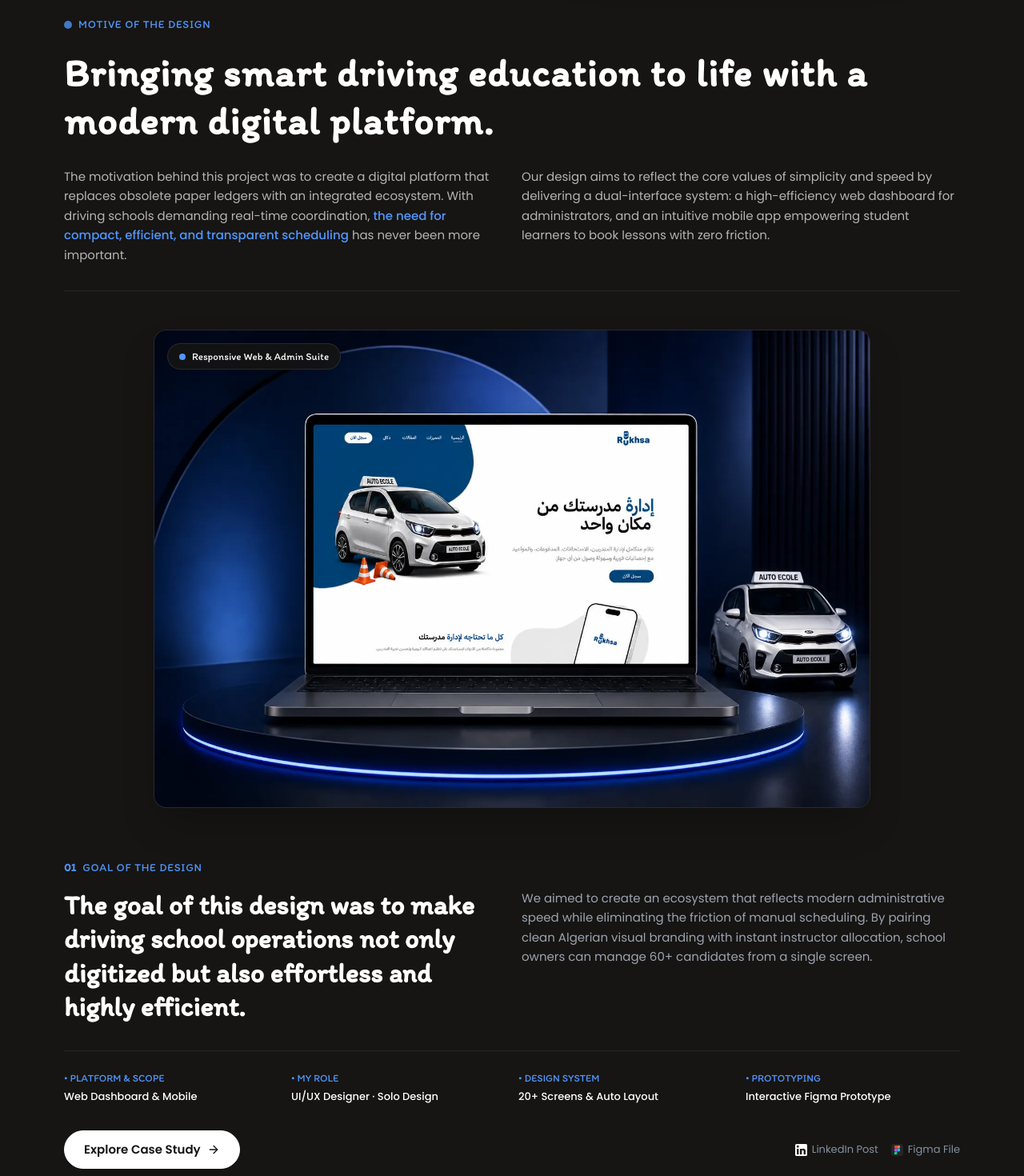
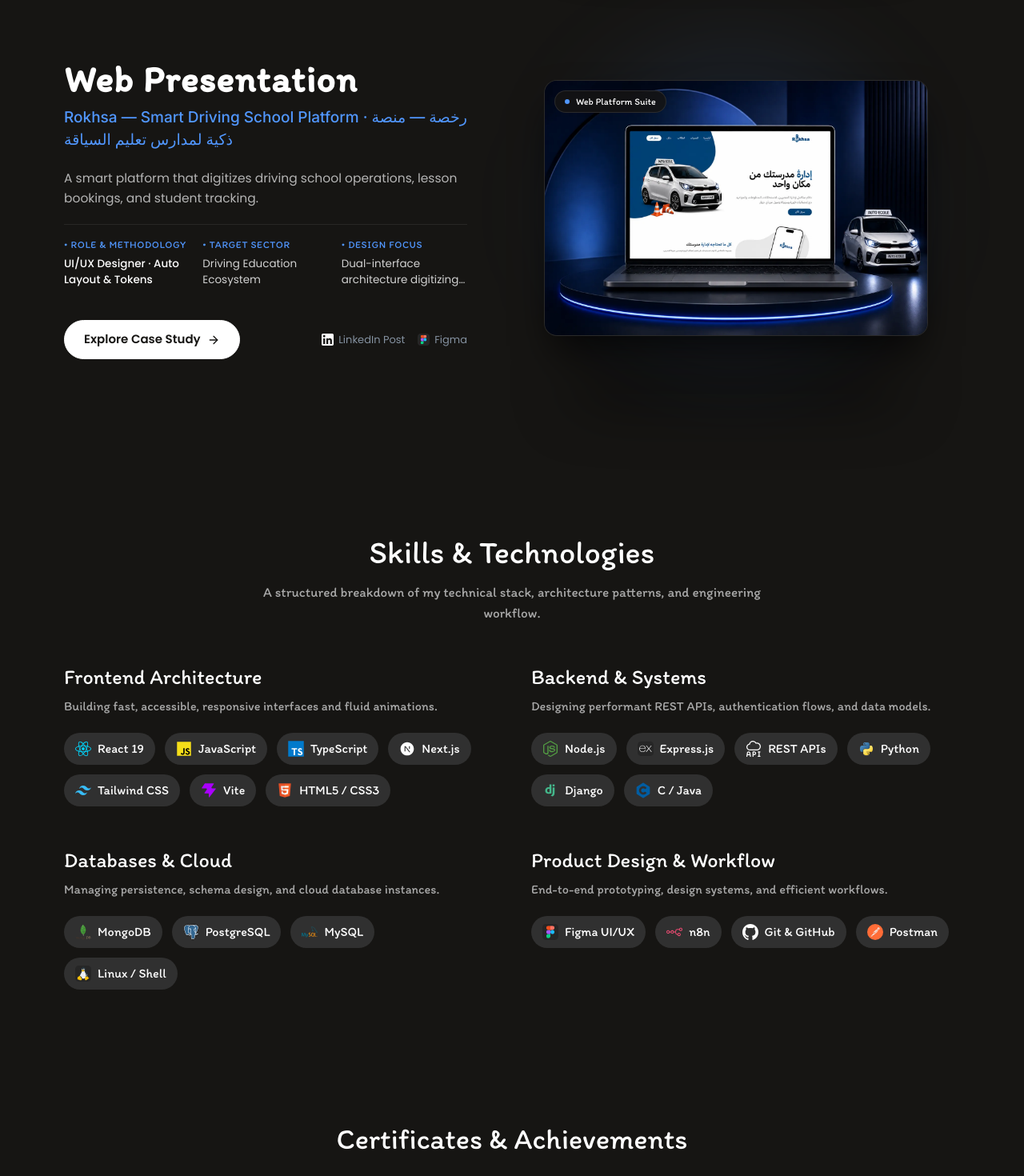
Before and after one commit to lo-ucif/lo__ucif-portfolio, a React (Vite) app: page / in a window 1280 px wide. Shown: the part 6740-8210 px from the top of the page at 80% size. Built offline with nearby package versions, Linux system fonts and the light colour scheme; a web font is replaced by a local one.

Commit message:
feat: add CaseStudyCard component for portfolio case studies

```diff
--- a/src/features/case-studies/components/CaseStudyCard.tsx
+++ b/src/features/case-studies/components/CaseStudyCard.tsx
@@ -21,6 +21,7 @@ export function CaseStudyCard(props: CaseStudy) {
     mainDesignFocus,
     heroImage,
     platformType = "app",
+    organization,
     figmaLink,
     liveDemo,
     linkedin,
@@ -36,10 +37,18 @@ export function CaseStudyCard(props: CaseStudy) {
     e.stopPropagation();
   };
 
-  // =========================================================================
-  // APP PRESENTATION (Left Text & Info + Right 3D Fanned Phones)
-  // =========================================================================
-  if (platformType === "app") {
+  const presentationHeading =
+    platformType === "app" ? "Mobile Presentation" : "Web Presentation";
+
+  const targetLabel =
+    platformType === "app" ? "Target Institution" : "Target Sector";
+
+  const targetValue =
+    organization ||
+    (platformType === "app"
+      ? "Constantine Faculty of Medicine"
+      : "Algerian Driving Schools");
+
   return (
     <motion.article
       initial={{ opacity: 0, y: 35 }}
@@ -58,7 +67,7 @@ export function CaseStudyCard(props: CaseStudy) {
             onClick={handleCardClick}
             className="font-['Itim'] text-[32px] sm:text-[42px] lg:text-[46px] font-bold text-white tracking-wide leading-tight cursor-pointer hover:text-[#5197ff] transition-colors"
           >
-              Mobile Presentation
+            {presentationHeading}
           </h3>
           {arabicTitle && (
             <span className="font-['Inter'] text-[17px] sm:text-[19px] text-[#5197ff] font-medium">
@@ -72,7 +81,7 @@ export function CaseStudyCard(props: CaseStudy) {
           {shortDescription}
         </p>
 
-          {/* Metadata Grid (Role, Institution, Design Focus) */}
+        {/* Metadata Grid (Role, Institution/Sector, Design Focus) */}
         <div className="grid grid-cols-1 sm:grid-cols-3 gap-4 pt-4 pb-2 border-t border-white/[0.08] w-full">
           <div className="flex flex-col">
             <span className="font-['Itim'] text-[12.5px] text-[#5197ff] uppercase tracking-wider">
@@ -85,10 +94,10 @@ export function CaseStudyCard(props: CaseStudy) {
 
           <div className="flex flex-col">
             <span className="font-['Itim'] text-[12.5px] text-[#5197ff] uppercase tracking-wider">
-                • Target Institution
+              • {targetLabel}
             </span>
             <span className="font-['Poppins'] text-[13.5px] text-[#d1d1d1] mt-1">
-                Constantine Faculty of Medicine
+              {targetValue}
             </span>
           </div>
 
@@ -153,19 +162,19 @@ export function CaseStudyCard(props: CaseStudy) {
       </div>
 
       {/* ========================================================= */}
-        {/* RIGHT COLUMN: 3D Layered Fanned-Out Mobile Phones Showcase*/}
+      {/* RIGHT COLUMN: Visual Showcase (App 3D Phones or Web Mockup)*/}
       {/* ========================================================= */}
       <div
         onClick={handleCardClick}
         className="relative w-full lg:w-1/2 shrink-0 flex items-center justify-center cursor-pointer select-none perspective-[1200px] min-h-[360px] sm:min-h-[440px] lg:min-h-[480px]"
       >
         {/* Ambient Spotlight & Ground Shadow */}
-          <div className="absolute top-1/2 left-1/2 -translate-x-1/2 -translate-y-1/2 w-[280px] sm:w-[380px] h-[280px] sm:h-[380px] bg-[#5197ff]/10 rounded-full blur-3xl pointer-events-none" />
-          <div className="absolute bottom-2 left-1/2 -translate-x-1/2 w-[240px] sm:w-[380px] h-[26px] bg-black/90 rounded-full blur-2xl pointer-events-none" />
+        <div className="absolute top-1/2 left-1/2 -translate-x-1/2 -translate-y-1/2 w-[280px] sm:w-[400px] h-[280px] sm:h-[400px] bg-[#5197ff]/10 rounded-full blur-3xl pointer-events-none" />
+        <div className="absolute bottom-2 left-1/2 -translate-x-1/2 w-[240px] sm:w-[400px] h-[26px] bg-black/90 rounded-full blur-2xl pointer-events-none" />
 
-          {/* Fanned Mobile Phones Stack */}
+        {platformType === "app" ? (
+          /* Mobile 3D Layered Fanned Phones Stack */
           <div className="relative w-[280px] sm:w-[380px] lg:w-[420px] h-[360px] sm:h-[440px] flex items-center justify-center">
-
             {/* Back Phone (Rightmost / Angled Back) */}
             <motion.div
               className="absolute w-[160px] sm:w-[210px] rounded-[28px] sm:rounded-[36px] overflow-hidden bg-[#121212] border-2 border-white/20 shadow-2xl shadow-black/80"
@@ -229,170 +238,26 @@ export function CaseStudyCard(props: CaseStudy) {
               />
             </motion.div>
           </div>
+        ) : (
+          /* Web Platform Laptop Mockup Display */
+          <motion.div
+            className="relative w-full max-w-[480px] rounded-2xl overflow-hidden bg-[#121212] border border-white/[0.1] shadow-2xl shadow-black/80"
+            whileHover={{ scale: 1.025 }}
+            transition={{ duration: 0.4, ease: easeOut }}
+          >
+            <img
+              src={heroImage}
+              alt={title}
+              loading="lazy"
+              className="w-full h-auto object-cover object-top transition-transform duration-700 hover:scale-105"
+            />
+            <div className="absolute top-3 left-3 z-10 flex items-center gap-2 rounded-full bg-[#161513]/85 backdrop-blur px-3 py-1 border border-white/10 text-white font-['Itim'] text-[12px]">
+              <span className="w-1.5 h-1.5 rounded-full bg-[#5197ff]" />
+              <span>Web Platform Suite</span>
+            </div>
+          </motion.div>
+        )}
       </div>
     </motion.article>
   );
 }
-
-  // =========================================================================
-  // WEB PRESENTATION (Style 2: Editorial Web Layout without card background)
-  // =========================================================================
-  return (
-    <motion.article
-      initial={{ opacity: 0, y: 35 }}
-      whileInView={{ opacity: 1, y: 0 }}
-      viewport={{ once: true, amount: 0.1 }}
-      transition={{ duration: 0.7, ease: easeOut }}
-      className="group relative flex flex-col w-full text-left"
-    >
-      {/* Editorial Header Section (like Image 2): Motive Dot + Headline */}
-      <div className="flex flex-col gap-5 w-full border-b border-white/[0.08] pb-8">
-        <div className="flex items-center gap-2">
-          <span className="w-2.5 h-2.5 rounded-full bg-[#5197ff] animate-pulse" />
-          <span className="font-['Itim'] text-[13px] sm:text-[14px] text-[#5197ff] uppercase tracking-wider">
-            Motive of the design
-          </span>
-        </div>
-
-        <h3
-          onClick={handleCardClick}
-          className="font-['Itim'] text-[32px] sm:text-[44px] lg:text-[48px] font-bold text-white tracking-wide leading-tight cursor-pointer hover:text-[#5197ff] transition-colors"
-        >
-          Bringing smart driving education to life with a modern digital platform.
-        </h3>
-
-        {/* 2-Column Editorial Narrative */}
-        <div className="grid grid-cols-1 lg:grid-cols-2 gap-6 pt-2 font-['Poppins'] text-[14px] sm:text-[15px] leading-relaxed text-[#b4b4b4]">
-          <p>
-            The motivation behind this project was to create a digital platform that replaces obsolete paper ledgers with an integrated ecosystem. With driving schools demanding real-time coordination, <span className="text-[#5197ff] font-medium">the need for compact, efficient, and transparent scheduling</span> has never been more important.
-          </p>
-          <p>
-            Our design aims to reflect the core values of simplicity and speed by delivering a dual-interface system: a high-efficiency web dashboard for administrators, and an intuitive mobile app empowering student learners to book lessons with zero friction.
-          </p>
-        </div>
-      </div>
-
-      {/* Central Visual Showcase: Floating Laptop on Pedestal */}
-      <div
-        onClick={handleCardClick}
-        className="relative w-full py-8 sm:py-12 flex items-center justify-center cursor-pointer select-none"
-      >
-        <div className="relative w-full max-w-4xl overflow-hidden rounded-2xl bg-[#121212] border border-white/[0.1] shadow-2xl transition-transform duration-500 group-hover:scale-[1.015]">
-          <img
-            src={heroImage}
-            alt={title}
-            loading="lazy"
-            className="w-full h-auto object-cover object-top transition-transform duration-700 group-hover:scale-105"
-          />
-          <div className="absolute top-4 left-4 z-10 flex items-center gap-2 rounded-full bg-[#161513]/85 backdrop-blur px-3.5 py-1.5 border border-white/10 text-white font-['Itim'] text-[13px]">
-            <span className="w-2 h-2 rounded-full bg-[#5197ff]" />
-            <span>Responsive Web &amp; Admin Suite</span>
-          </div>
-        </div>
-      </div>
-
-      {/* Second Editorial Section: 01 Goal of the design */}
-      <div className="flex flex-col gap-4 w-full border-b border-white/[0.08] pb-8 pt-4">
-        <div className="flex items-center gap-2">
-          <span className="font-['Itim'] text-[13px] sm:text-[14px] text-[#5197ff] font-bold">
-            01
-          </span>
-          <span className="font-['Itim'] text-[13px] sm:text-[14px] text-[#5197ff] uppercase tracking-wider">
-            Goal of the design
-          </span>
-        </div>
-
-        <div className="grid grid-cols-1 lg:grid-cols-2 gap-6 items-start">
-          <h4 className="font-['Itim'] text-[26px] sm:text-[34px] font-bold text-white leading-tight">
-            The goal of this design was to make driving school operations not only digitized but also effortless and highly efficient.
-          </h4>
-          <p className="font-['Poppins'] text-[14px] sm:text-[15px] leading-relaxed text-[#9CA3AF]">
-            We aimed to create an ecosystem that reflects modern administrative speed while eliminating the friction of manual scheduling. By pairing clean Algerian visual branding with instant instructor allocation, school owners can manage 60+ candidates from a single screen.
-          </p>
-        </div>
-      </div>
-
-      {/* Footer / Behind This Project Credits Grid */}
-      <div className="flex flex-col gap-6 pt-6 w-full">
-        <div className="grid grid-cols-1 sm:grid-cols-2 lg:grid-cols-4 gap-4 font-['Poppins'] text-[13px]">
-          <div className="flex flex-col">
-            <span className="font-['Itim'] text-[13px] text-[#5197ff] uppercase">
-              • Platform &amp; Scope
-            </span>
-            <span className="text-white font-medium mt-1">Web Dashboard &amp; Mobile</span>
-          </div>
-
-          <div className="flex flex-col">
-            <span className="font-['Itim'] text-[13px] text-[#5197ff] uppercase">
-              • My Role
-            </span>
-            <span className="text-white font-medium mt-1">UI/UX Designer · Solo Design</span>
-          </div>
-
-          <div className="flex flex-col">
-            <span className="font-['Itim'] text-[13px] text-[#5197ff] uppercase">
-              • Design System
-            </span>
-            <span className="text-white font-medium mt-1">20+ Screens &amp; Auto Layout</span>
-          </div>
-
-          <div className="flex flex-col">
-            <span className="font-['Itim'] text-[13px] text-[#5197ff] uppercase">
-              • Prototyping
-            </span>
-            <span className="text-white font-medium mt-1">Interactive Figma Prototype</span>
-          </div>
-        </div>
-
-        {/* Action Row */}
-        <div className="flex flex-wrap items-center justify-between gap-4 pt-2">
-          <Link
-            to={`/case-studies/${slug}`}
-            className="inline-flex items-center gap-2 rounded-full border border-white bg-white px-6 py-3 font-['Poppins'] text-[15px] font-semibold text-[#161513] transition-all duration-300 hover:bg-transparent hover:text-white group/btn"
-          >
-            <span>Explore Case Study</span>
-            <svg
-              className="w-4 h-4 transition-transform duration-300 group-hover/btn:translate-x-1"
-              viewBox="0 0 24 24"
-              fill="none"
-              stroke="currentColor"
-              strokeWidth="2"
-              strokeLinecap="round"
-              strokeLinejoin="round"
-            >
-              <line x1="5" y1="12" x2="19" y2="12" />
-              <polyline points="12 5 19 12 12 19" />
-            </svg>
-          </Link>
-
-          <div className="flex items-center gap-4">
-            {(liveDemo || linkedin) && (
-              <a
-                href={liveDemo || linkedin}
-                target="_blank"
-                rel="noopener noreferrer"
-                onClick={stopPropagation}
-                className="inline-flex items-center gap-1.5 font-['Poppins'] text-[13px] text-[#8491A0] hover:text-[#5197ff] transition-colors"
-              >
-                <LinkedinIcon width={15} height={15} />
-                <span>LinkedIn Post</span>
-              </a>
-            )}
-            {figmaLink && (
-              <a
-                href={figmaLink}
-                target="_blank"
-                rel="noopener noreferrer"
-                onClick={stopPropagation}
-                className="inline-flex items-center gap-1.5 font-['Poppins'] text-[13px] text-[#8491A0] hover:text-[#5197ff] transition-colors"
-              >
-                <FigmaIcon width={15} height={15} />
-                <span>Figma File</span>
-              </a>
-            )}
-          </div>
-        </div>
-      </div>
-    </motion.article>
-  );
-}
```
Lines whose indentation alone changed are shown as unchanged.
